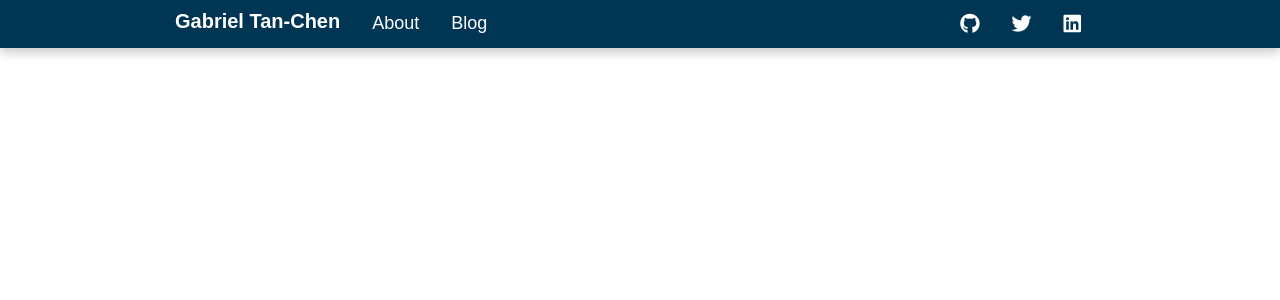
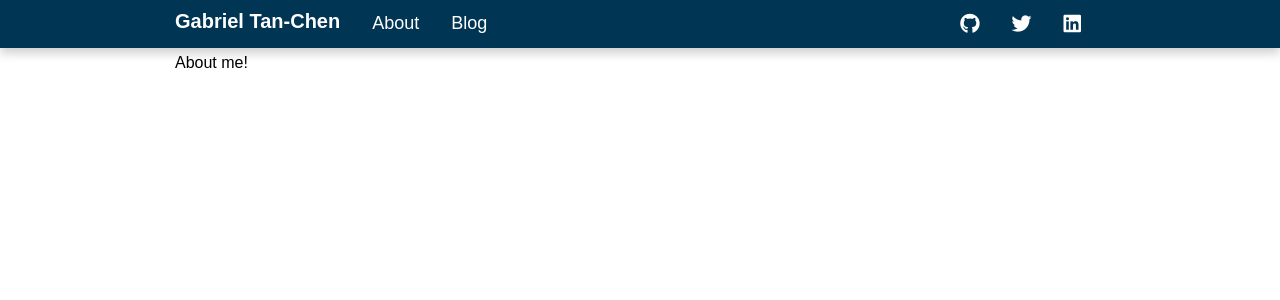
Before and after one commit to gabrieltanchen/gabrieltanchen.github.io, a Jekyll site: the page built from about.md, in a window 1280 px wide. Shown: the top 300 px of the page. Built offline with Jekyll 4.4.1, drawn with Linux system fonts in a browser that asks for light colours; nearby versions of some CDN libraries; some web fonts are replaced.

Commit message:
page container

```diff
--- a/_layouts/page.html
+++ b/_layouts/page.html
@@ -1,4 +1,6 @@
 ---
 layout: default
 ---
-{{ content }}
+<div class="grid-container page-container">
+  {{ content }}
+</div>
```
